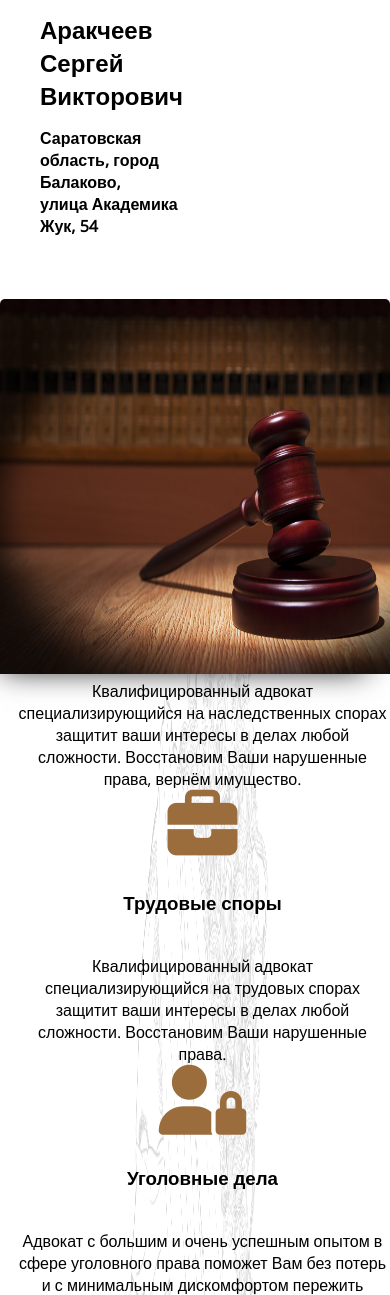
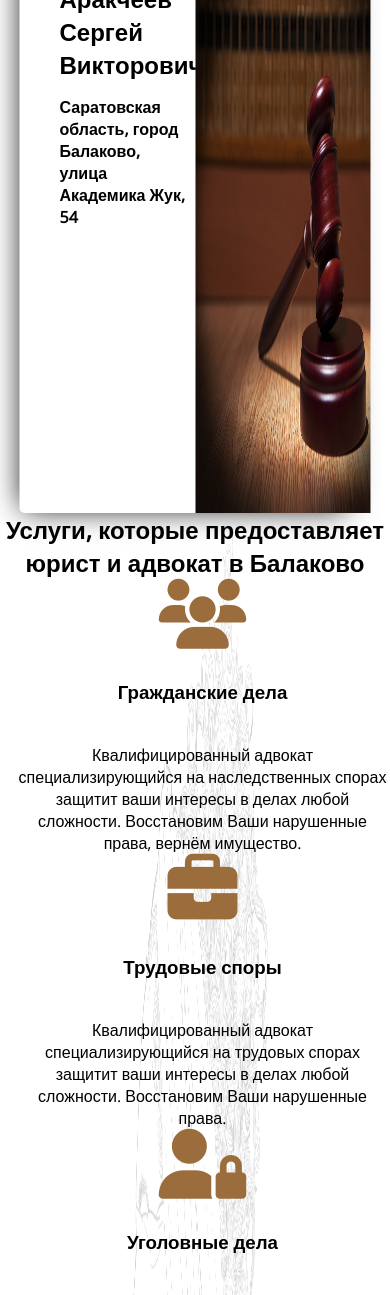
Before and after one commit to krakan3/adv, a PHP site: page / in a window 390 px wide; the page is wider, and only the part inside the window is pictured. Shown: the part 257-1552 px from the top of that part. Run offline with PHP 8.4, Linux system fonts and the light colour scheme; some libraries are stand-ins or nearby versions.

Commit message:
адаптив просто пздц. Это костыль на костыле. Он просто ужасен

```diff
--- a/css/adapt.css
+++ b/css/adapt.css
@@ -14,13 +14,12 @@ header div.contact{
 	section.review{
 	background-color: white;
 	position:relative;
-  display:grid;
-  grid-template-rows: 2fr 1fr;
-  width:auto;
+  -webkit-transform: translate(-50%, -35%);
+  width: 90%;
   border-radius: 5px;
   background: unset;
   box-shadow: -11px 8px 29px -13px #000000;
-  height:750px;
+  height:620px;
   padding:0;
   margin:0;
 	}
@@ -37,8 +36,8 @@ header div.contact{
   height:100%;
 }
 section.provide{
-	  height:30%;
-	  margin-top:-300px;
+  height: 30%;
+  margin-top: -200px;
 }
   div.servises{
   display:grid;
@@ -55,11 +54,6 @@ div.desc{
 
 }
 }
-@media (max-width: 800px){
-
-header{
-	background-size: 150% 65%, auto auto;
-}
 @media(max-width:600px){
 	h1{
 		font-size: 25px;
@@ -73,8 +67,21 @@ height:35%;
 
 
 }
+
+.adress, .phone{
+  width: 270px;
+}
+
+.contact p {
+  font-size: 12px;
+}
 div.brief{
-	width:150px;
+  width:150px;
+  padding: 0;
+}
+
+div.brief h1{
+  font-size: 20px;
 }
 
 header div.sides{
@@ -96,8 +103,9 @@ header div.location{
 	padding-left: 0;
 }
 	section.review{
-  grid-template-rows: 1fr 1fr;
   background:unset;
+  position:relative;
+  -webkit-transform: translate(-50%, -0%);
 }
 div.desc{
   width:100%;
@@ -111,7 +119,8 @@ div.contact{
   margin:0;
 }
 section.provide{
-	height:auto;
+  height:auto;
+  margin: 0;
 }
 section.form{
 	display:table;
--- a/css/style.css
+++ b/css/style.css
@@ -160,3 +160,23 @@ h2{
   width:50%;
   height:100%;
 }
+
+footer{
+  background-color: white;
+}
+footer div.sides{
+  display: inline-flex;
+  width:100%;
+}
+footer .location{
+  padding:5px 0 10px 15%;
+  font-size:16px;
+  float:left;
+  width:50%;
+
+}
+footer .contact{
+  font-size:20px;
+  float:right;
+  padding-top:10px;
+}
```
